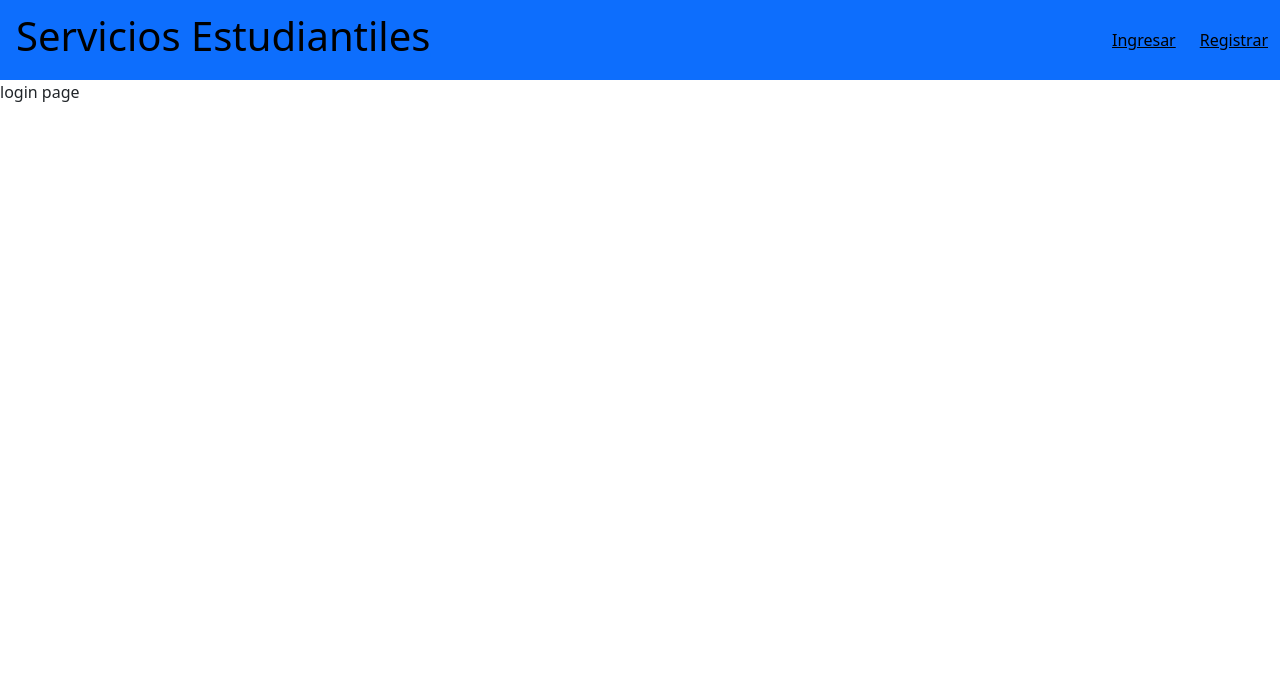
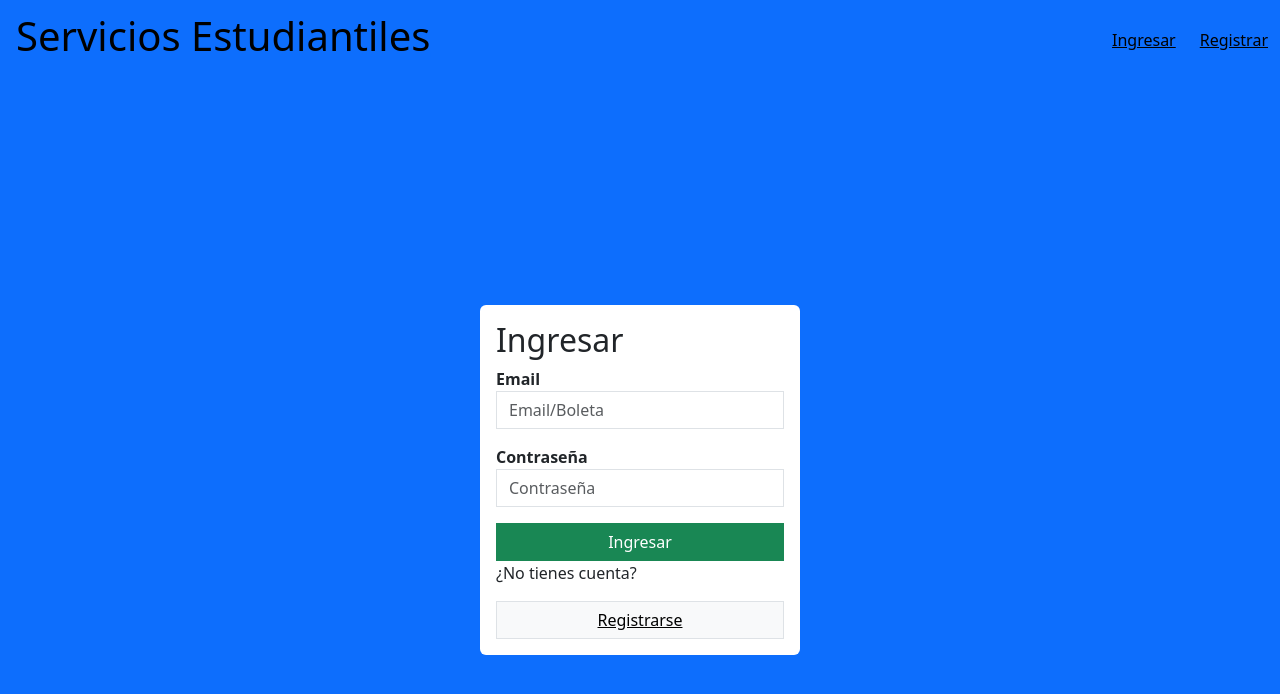
Before and after one commit to VictorRiosIK/proyectoTT, a React (Vite) app in the folder frontend/: page /login in a window 1280 px wide. Shown: the top 694 px of the page. Built offline with nearby package versions, Linux system fonts and the light colour scheme.

Commit message:
Navbar. login. register

```diff
--- a/frontend/src/components/Navbar.jsx
+++ b/frontend/src/components/Navbar.jsx
@@ -10,10 +10,7 @@ function Navbar() {
             <Link to={'/'}>
                 <h1 className=" text-black  p-1">Servicios Estudiantiles</h1>
             </Link>
-            <button className="navbar-toggler" type="button" data-bs-toggle="collapse" data-bs-target="#navbarNavAltMarkup" aria-controls="navbarNavAltMarkup" aria-expanded="false" aria-label="Toggle navigation">
-            <span className="navbar-toggler-icon"></span>
-            </button>
-            <div className="d-flex" id="navbarNavAltMarkup">
+            <div className="d-flex" >
                 <div className="navbar-nav gap-4">
                     <Link className='text-black' to={'/login'}>Ingresar</Link>
                     <Link className='text-black' to={'/register'}>Registrar</Link>
--- a/frontend/src/pages/loginPage.jsx
+++ b/frontend/src/pages/loginPage.jsx
@@ -1,9 +1,59 @@
-
+import axios from 'axios'
+import { useState } from "react";
+import {Link} from 'react-router-dom'
 
 function loginPage() {
+  const [name, setName] = useState()
+  const [email, setEmail] = useState()
+  const [password, setPassword] = useState()
+  const handleSubmit = (e) => {
+    e.preventDefault();
+    axios.post('https://proyecto-tt-api.vercel.app/login', {email, password})
+    .then(result => console.log(result))
+    .catch(err => console.log(err))
+  }
+
   return (
     <div>
-      login page
+      <div className="d-flex justify-content-center align-items-center bg-primary vh-100">
+    <div className="bg-white p-3 rounded w-25">
+      <h2>Ingresar</h2>
+      <form onSubmit={handleSubmit}>
+        <div className="mb-3">
+          <label htmlFor="email">
+            <strong>Email</strong>
+          </label>
+          <input
+            type="email"
+            placeholder="Email/Boleta"
+            autoComplete="off"
+            name="email"
+            className="form-control rounded-0"
+            onChange={(e) => setEmail(e.target.value)}
+          />
+        </div>
+        <div className="mb-3">
+          <label htmlFor="email">
+            <strong>Contraseña</strong>
+          </label>
+          <input
+            type="password"
+            placeholder="Contraseña"
+            name="password"
+            className="form-control rounded-0"
+            onChange={(e) => setPassword(e.target.value)}
+          />
+        </div>
+        <button type="submit" className="btn btn-success w-100 rounded-0">
+          Ingresar
+        </button>
+        <p>¿No tienes cuenta?</p>
+        <button className="btn btn-default border w-100 bg-light rounded-0 text-decoration-none">
+        <Link className='text-black' to={'/register'}>Registrarse</Link>
+        </button>
+      </form>
+    </div>
+  </div>
     </div>
   )
 }
--- a/frontend/src/pages/registerPage.jsx
+++ b/frontend/src/pages/registerPage.jsx
@@ -1,14 +1,17 @@
 import axios from 'axios'
 import { useState } from "react";
+import {Link} from 'react-router-dom'
 
 
 function registerPage() {
     const [name, setName] = useState()
+    const [boleta, setBoleta] = useState()
     const [email, setEmail] = useState()
     const [password, setPassword] = useState()
+    const rol = 1;
     const handleSubmit = (e) => {
       e.preventDefault();
-      axios.post('https://proyecto-tt-api.vercel.app/register', {name, email, password})
+      axios.post('https://proyecto-tt-api.vercel.app/registerStudent', {name, boleta, email, password, rol})
       .then(result => console.log(result))
       .catch(err => console.log(err))
     }
@@ -16,19 +19,32 @@ function registerPage() {
   return (
     <div className="d-flex justify-content-center align-items-center bg-primary vh-100">
     <div className="bg-white p-3 rounded w-25">
-      <h2>Register</h2>
+      <h2>Registrate</h2>
       <form onSubmit={handleSubmit}>
-      <div className="mb-3">
-          <label htmlFor="email">
-            <strong>Name</strong>
+        <div className="mb-3">
+          <label htmlFor="name">
+            <strong>Nombre</strong>
           </label>
           <input
             type="text"
-            placeholder="Enter Name"
+            placeholder="Nombre"
             autoComplete="off"
-            name="email"
+            name="name"
             className="form-control rounded-0"
             onChange={(e) => setName(e.target.value)}
+          />
+        </div>
+        <div className="mb-3">
+          <label htmlFor="boleta">
+            <strong>Boleta</strong>
+          </label>
+          <input
+            type="text"
+            placeholder="Boleta"
+            autoComplete="off"
+            name="boleta"
+            className="form-control rounded-0"
+            onChange={(e) => setBoleta(e.target.value)}
           />
         </div>
         <div className="mb-3">
@@ -37,7 +53,7 @@ function registerPage() {
           </label>
           <input
             type="email"
-            placeholder="Enter Email"
+            placeholder="Email"
             autoComplete="off"
             name="email"
             className="form-control rounded-0"
@@ -45,23 +61,23 @@ function registerPage() {
           />
         </div>
         <div className="mb-3">
-          <label htmlFor="email">
-            <strong>Password</strong>
+          <label htmlFor="password">
+            <strong>Contraseña</strong>
           </label>
           <input
             type="password"
-            placeholder="Enter Password"
+            placeholder="Contraseña"
             name="password"
             className="form-control rounded-0"
             onChange={(e) => setPassword(e.target.value)}
           />
         </div>
         <button type="submit" className="btn btn-success w-100 rounded-0">
-          Register
+          Registrar
         </button>
-        <p>Already Have an Account</p>
+        <p>¿Ya tienes cuenta?</p>
         <button className="btn btn-default border w-100 bg-light rounded-0 text-decoration-none">
-          Login
+        <Link className='text-black' to={'/login'}>Ingresar</Link>
         </button>
       </form>
     </div>
```
Also changed, not shown: 1 other file (tests, documents, lock files or other folders).
